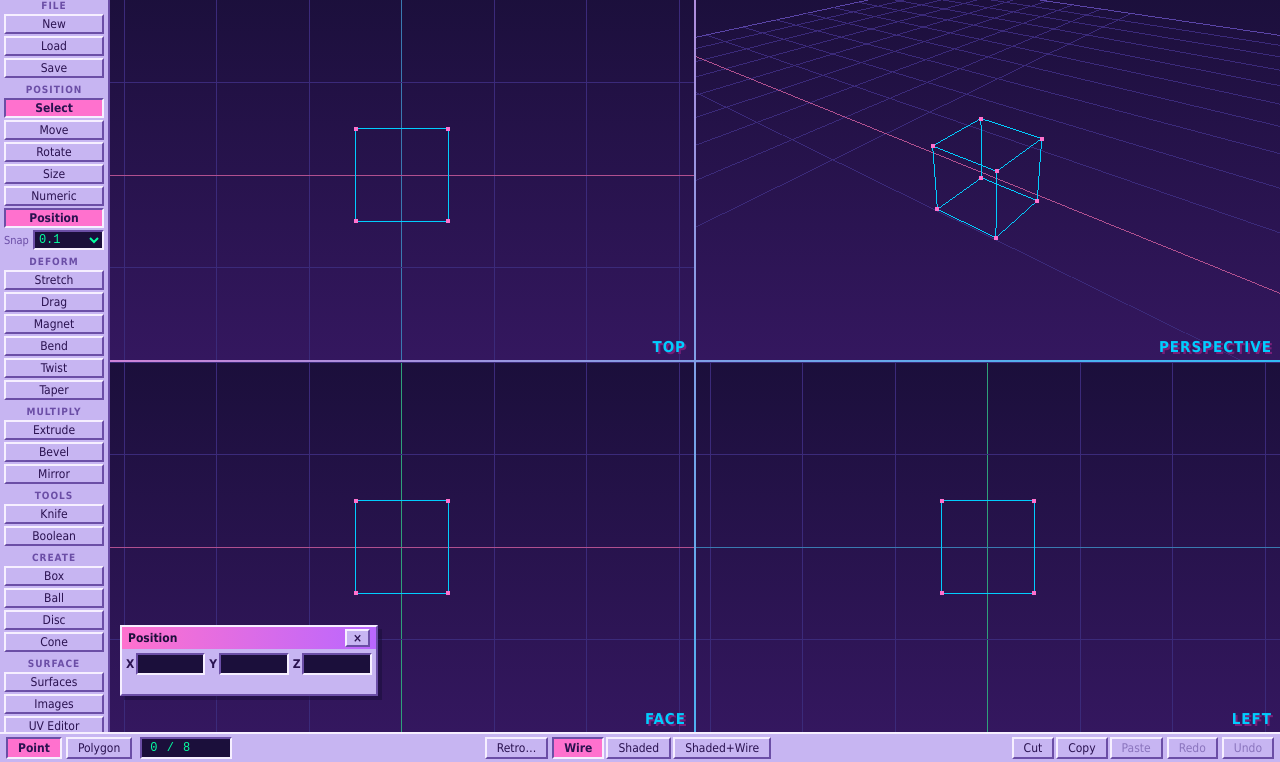
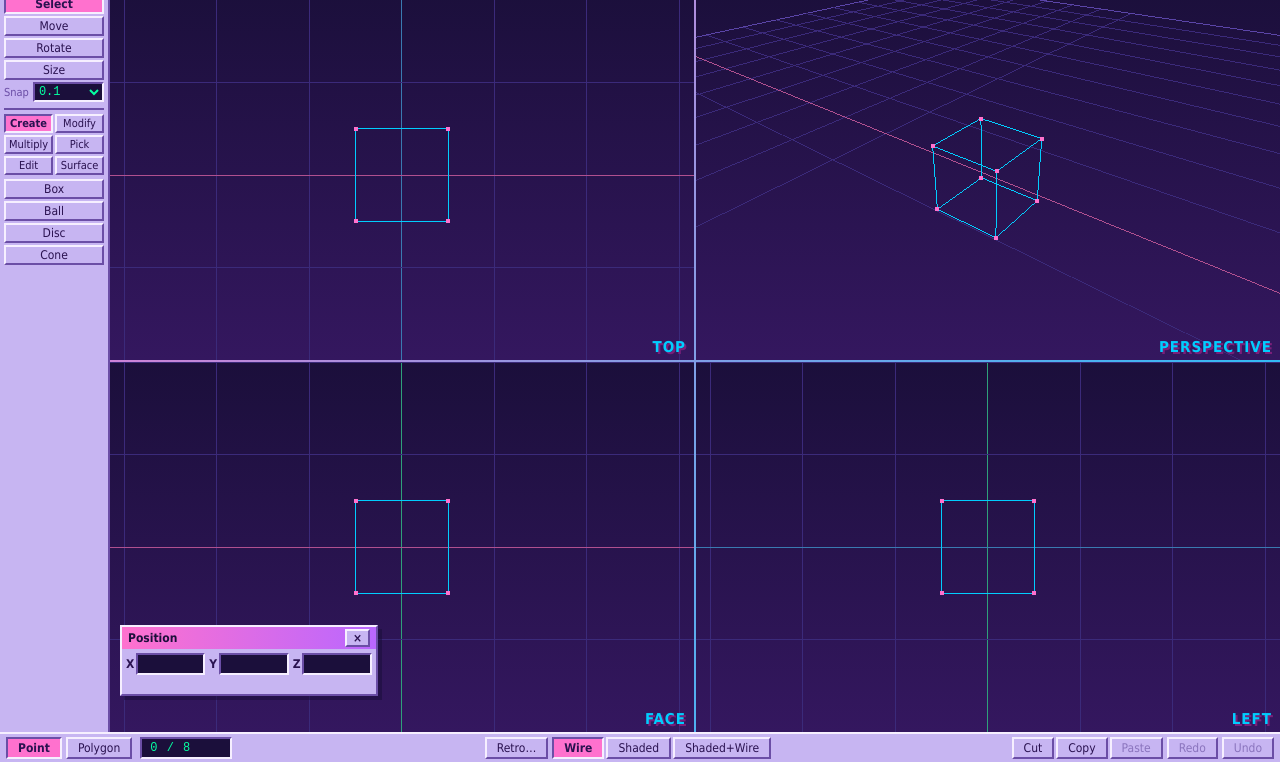
Before and after one commit to delcodigo/vapormesh, a website built with Vite: page index.html in a window 1280 px wide. Shown: the part 38-800 px from the top of the page. Built offline with nearby package versions, Linux system fonts and the light colour scheme.

Commit message:
Group the left panel into tabs (Create, Modify, Multiply, Pick, Edit, Surface) with the everyday tools always visible; move File actions to the menu bar

```diff
--- a/src/main.ts
+++ b/src/main.ts
@@ -89,6 +89,20 @@ const VIEW_MODES: [ViewMode, string][] = [
 ];
 /** Single-key tool shortcuts. P flips between Point and Polygon mode. Q is selection: no tool, so drags draw a selection box. */
 const TOOL_KEYS: Record<string, ToolName | null> = { m: 'move', r: 'rotate', s: 'size', e: 'extrude', k: 'knife', q: null };
+type TabName = 'create' | 'modify' | 'multiply' | 'select' | 'edit' | 'surface';
+const TABS: [TabName, string][] = [
+  ['create', 'Create'],
+  ['modify', 'Modify'],
+  ['multiply', 'Multiply'],
+  ['select', 'Pick'],
+  ['edit', 'Edit'],
+  ['surface', 'Surface'],
+];
+/** The tab a drag tool lives on, so choosing it with a key shows its neighbours. Move, Rotate and Size are always visible. */
+const TOOL_TAB: Partial<Record<ToolName, TabName>> = {
+  stretch: 'modify', drag: 'modify', magnet: 'modify', bend: 'modify', twist: 'modify', taper: 'modify',
+  extrude: 'multiply', bevel: 'multiply', knife: 'multiply',
+};
 const SNAPS: [number, string][] = [
   [0, 'Off'],
   [0.05, '0.05'],
@@ -144,35 +158,31 @@ const activeDragTool = () => (state.activeTool ? dragTools[state.activeTool] : n
 
 const app = document.getElementById('app')!;
 app.innerHTML = `
-  <div class="menubar"><span class="logo">ＶＡＰＯＲＭＥＳＨ</span><span class="jp">ヴェイパーメッシュ</span><span class="menu">Modeler</span><span class="menu">Layout</span><span class="layers">${Array.from({ length: LAYER_COUNT }, (_, i) => `<button class="layer" data-layer="${i}" title="Layer ${i + 1}"></button>`).join('')}</span></div>
+  <div class="menubar"><span class="logo">ＶＡＰＯＲＭＥＳＨ</span><span class="jp">ヴェイパーメッシュ</span><span class="menu">Modeler</span><span class="menu">Layout</span><span class="filebtns"><button data-action="new">New</button><button data-action="load" title="Ctrl+O">Load</button><button data-action="save" title="Ctrl+S">Save</button></span><span class="layers">${Array.from({ length: LAYER_COUNT }, (_, i) => `<button class="layer" data-layer="${i}" title="Layer ${i + 1}"></button>`).join('')}</span></div>
   <div class="workspace">
     <div class="toolpanel">
-      <div class="section">File</div>
-      <button data-action="new">New</button>
-      <button data-action="load" title="Ctrl+O">Load</button>
-      <button data-action="save" title="Ctrl+S">Save</button>
-      <div class="section">Position</div>
+      <div class="quick">
         <button data-action="select" title="Selection: drag to select (Q)">Select</button>
         ${TOOLS.map(([t, label]) => `<button data-tool="${t}" title="${label} (${label === 'Size' ? 'S' : label[0]})">${label}</button>`).join('')}
-      <button data-action="numeric">Numeric</button>
+        <label class="snap" title="Moves, Drag, Magnet, Extrude and Size snap to this grid"><span>Snap</span><select data-snap>${SNAPS.map(([v, l]) => `<option value="${v}">${l}</option>`).join('')}</select></label>
+      </div>
+      <div class="tabs">${TABS.map(([t, label]) => `<button data-tab="${t}">${label}</button>`).join('')}</div>
+      <div class="tabpage" data-page="create">
+        ${PRIMITIVE_NAMES.map((n) => `<button data-create="${n}">${PRIMITIVES[n].label}</button>`).join('')}
+      </div>
+      <div class="tabpage" data-page="modify">
+        <button data-action="numeric" title="Type exact Move, Rotate and Size values (N)">Numeric</button>
         <button data-action="position" title="Show and edit where the selected points are (I)">Position</button>
-      <label class="snap" title="Moves and Drag snap to this grid"><span>Snap</span><select data-snap>${SNAPS.map(([v, l]) => `<option value="${v}">${l}</option>`).join('')}</select></label>
         <div class="section">Deform</div>
         ${DEFORM_TOOLS.map(([t, label]) => `<button data-tool="${t}">${label}</button>`).join('')}
-      <div class="section">Multiply</div>
+      </div>
+      <div class="tabpage" data-page="multiply">
         ${MULTIPLY_TOOLS.map(([t, label]) => `<button data-tool="${t}" title="Drag in a view; select polygons first${t === 'extrude' ? ' (E)' : ''}">${label}</button>`).join('')}
         <button data-action="mirror" title="Reflect polygons across a plane">Mirror</button>
-      <div class="section">Tools</div>
         <button data-tool="knife" title="Drag a line across polygons to cut them along it; hold Shift for a horizontal or vertical slice (K)">Knife</button>
         <button data-action="boolean" title="Add, subtract or intersect the solids on two layers">Boolean</button>
-      <div class="section">Create</div>
-      ${PRIMITIVE_NAMES.map((n) => `<button data-create="${n}">${PRIMITIVES[n].label}</button>`).join('')}
-      <div class="section">Surface</div>
-      <button data-action="surface">Surfaces</button>
-      <button data-action="images">Images</button>
-      <button data-action="uv" title="U">UV Editor</button>
-      <button data-action="palette">Palette</button>
-      <div class="section">Select</div>
+      </div>
+      <div class="tabpage" data-page="select">
         <button data-action="all">All</button>
         <button data-action="invert">Invert</button>
         <button data-action="none">None</button>
@@ -184,13 +194,21 @@ app.innerHTML = `
         <button data-select="hide" title="Hide the selected polygons (in Point mode, those whose points are all selected)">Hide</button>
         <button data-select="hideOthers" title="Hide everything except the selection">Hide Others</button>
         <button data-select="unhide" title="Show everything again">Unhide All</button>
-      <div class="section">Edit</div>
+      </div>
+      <div class="tabpage" data-page="edit">
         <button data-edit="delete" title="Delete the selected points or polygons (Delete)">Delete</button>
         <button data-edit="merge" title="Merge points that sit on top of each other: the selected ones, or all">Merge Points</button>
         <button data-edit="weld" title="Weld the selected points into one, at their average">Weld</button>
         <button data-edit="flip" title="Turn the selected polygons (or all) inside out">Flip</button>
         <button data-edit="make" title="Make a polygon from the selected points, joined in the order you selected them (Shift-click)">Make Polygon</button>
         <button data-edit="triple" title="Split the selected polygons (or all) into triangles">Triple</button>
+      </div>
+      <div class="tabpage" data-page="surface">
+        <button data-action="surface">Surfaces</button>
+        <button data-action="images">Images</button>
+        <button data-action="uv" title="U">UV Editor</button>
+        <button data-action="palette">Palette</button>
+      </div>
     </div>
     <div class="viewports">
       ${VIEWS.map(([, n]) => `<div class="viewport"><canvas></canvas><span class="label">${n}</span></div>`).join('')}
@@ -228,6 +246,33 @@ viewButtons.forEach((b) =>
   }),
 );
 showViewMode();
+const tabButtons = [...app.querySelectorAll<HTMLButtonElement>('[data-tab]')];
+const tabPages = [...app.querySelectorAll<HTMLElement>('[data-page]')];
+const showTab = (tab: TabName) => {
+  tabButtons.forEach((b) => b.classList.toggle('active', b.dataset.tab === tab));
+  tabPages.forEach((p) => (p.hidden = p.dataset.page !== tab));
+  try {
+    localStorage.setItem('vapormesh.tab', tab);
+  } catch {
+    /* private window or blocked storage: the tab just isn't remembered */
+  }
+};
+let remembered: string | null = null;
+try {
+  remembered = localStorage.getItem('vapormesh.tab');
+} catch {
+  /* as above */
+}
+showTab(TABS.find(([t]) => t === remembered)?.[0] ?? 'create');
+tabButtons.forEach((b) => b.addEventListener('click', () => showTab(b.dataset.tab as TabName)));
+let lastTool = state.activeTool;
+state.subscribe(() => {
+  if (state.activeTool !== lastTool) {
+    lastTool = state.activeTool;
+    const tab = lastTool && TOOL_TAB[lastTool];
+    if (tab) showTab(tab);
+  }
+});
 const undoButton = app.querySelector<HTMLButtonElement>('#undo')!;
 const redoButton = app.querySelector<HTMLButtonElement>('#redo')!;
 
--- a/src/style.css
+++ b/src/style.css
@@ -208,3 +208,12 @@ canvas.uv-canvas:focus { border-color: var(--cyan); }
 
 .numeric.boolean { right: 8px; top: 40px; width: 232px; }
 .numeric.boolean .numeric-row select { width: 100%; }
+
+/* the left panel: the tools used all the time, then one tab of the rest at a time */
+.toolpanel { overflow-y: auto; }
+.toolpanel .quick { padding-bottom: 4px; border-bottom: 2px solid var(--lo); margin-bottom: 4px; }
+.toolpanel .tabs { display: grid; grid-template-columns: 1fr 1fr; gap: 2px; margin-bottom: 4px; }
+.toolpanel .tabs button { margin: 0; padding: 1px 0; font-size: 11px; }
+.toolpanel .tabpage[hidden] { display: none; }
+.menubar .filebtns { display: inline-flex; gap: 2px; margin-left: 12px; align-self: center; }
+.menubar .filebtns button { padding: 0 8px; font-size: 11px; }
```
Also changed, not shown: README.md. Lines whose indentation alone changed are shown as unchanged.
